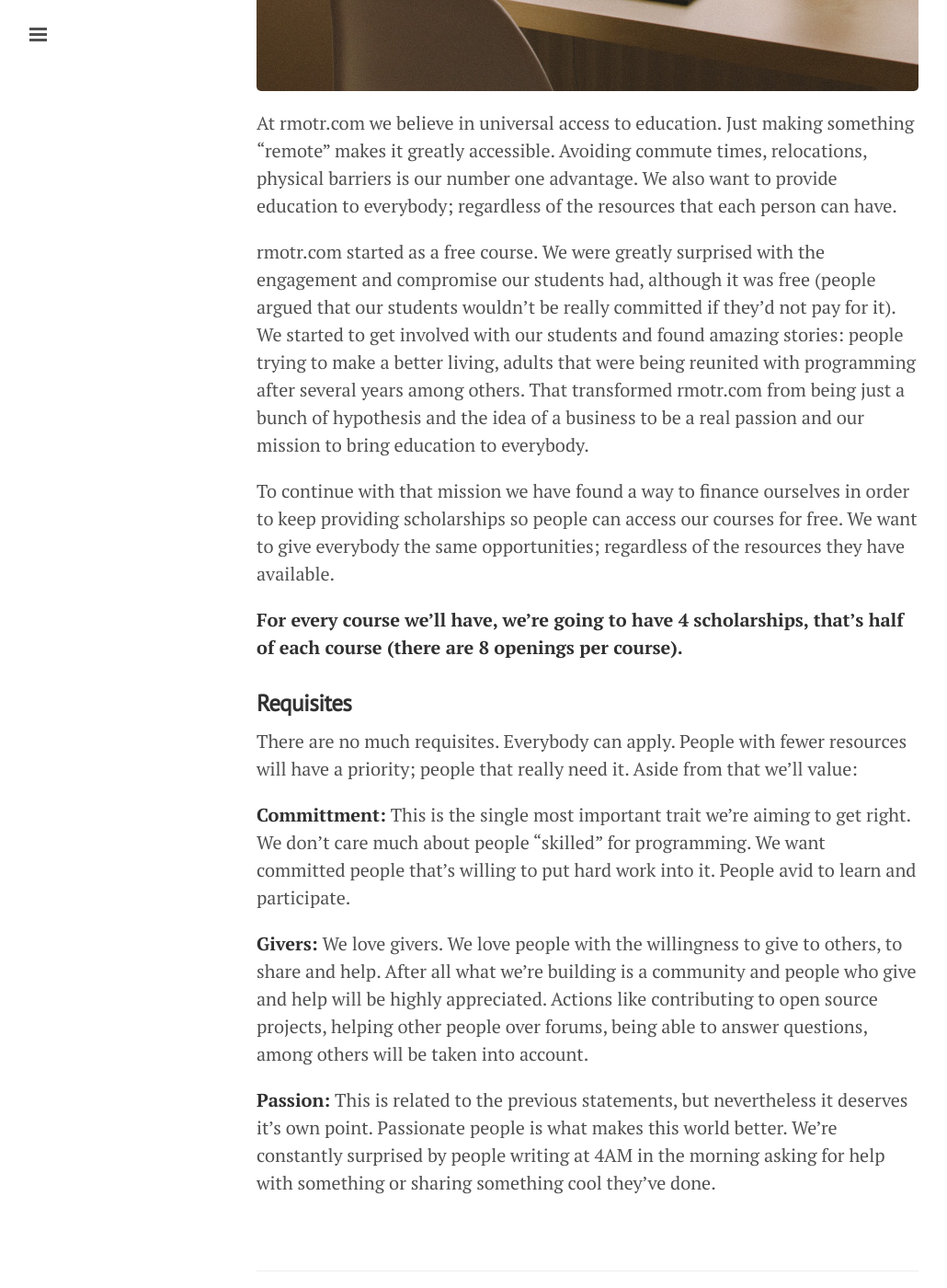
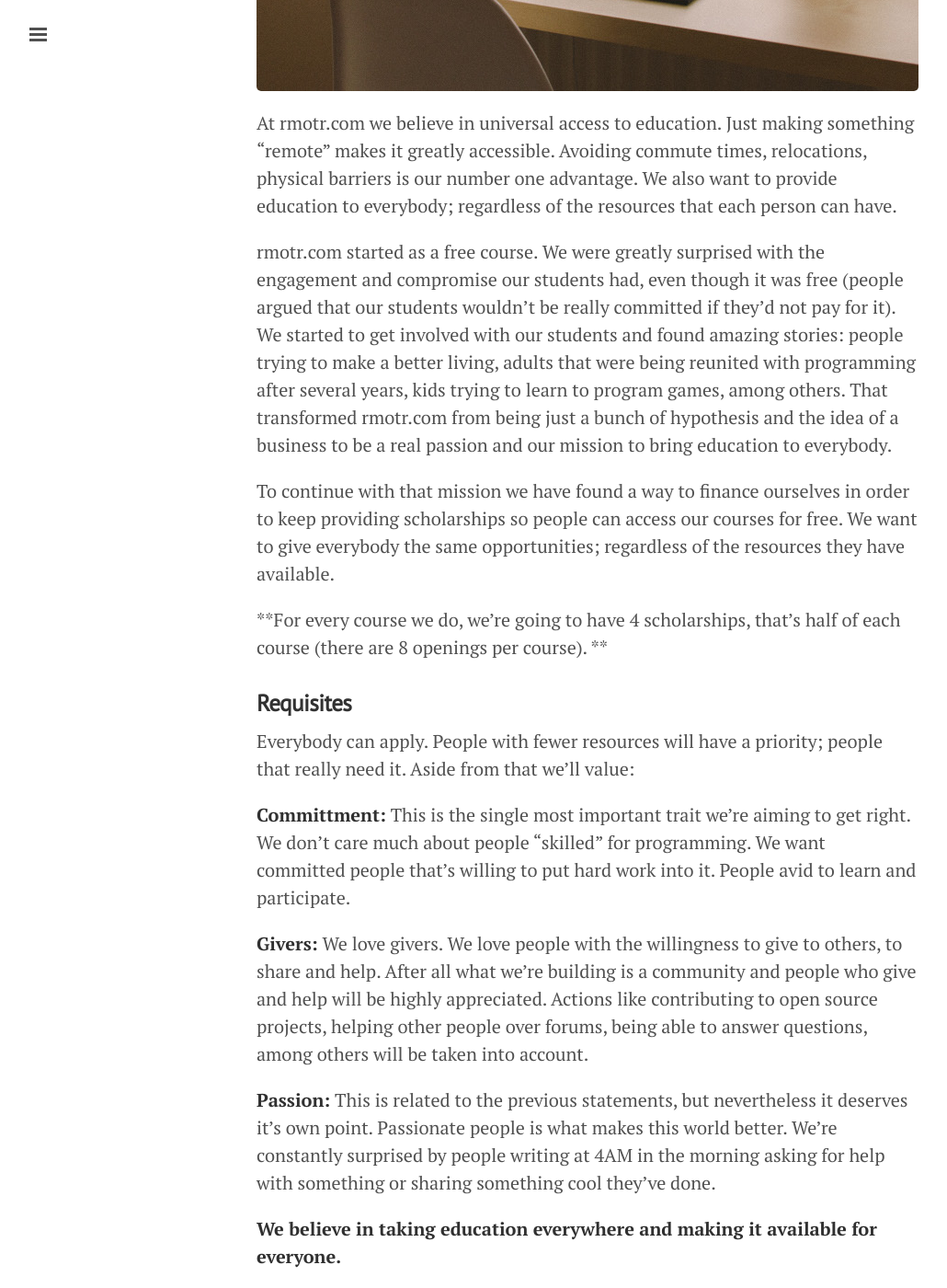
Before and after one commit to mcne65/rmotr.github.io, a Jekyll site: the page built from _posts/2015-03-29-new-scholarship-model.md, in a window 1280 px wide and 1400 px high, scrolled down 610 px. Shown: the whole window at 92% size, without its empty margins (1-1031 px from the left). Built offline with Jekyll 4.4.1, drawn with Linux system fonts in a browser that asks for light colours; Markdown is read by kramdown in place of the engine named in the settings; some of the changed text lies outside the part shown.

Commit message:
Finished scholarships post

```diff
--- a/_posts/2015-03-29-new-scholarship-model.md
+++ b/_posts/2015-03-29-new-scholarship-model.md
@@ -13,18 +12,28 @@
 
 At rmotr.com we believe in universal access to education. Just making something "remote" makes it greatly accessible. Avoiding commute times, relocations, physical barriers is our number one advantage. We also want to provide education to everybody; regardless of the resources that each person can have.
 
-rmotr.com started as a free course. We were greatly surprised with the engagement and compromise our students had, although it was free (people argued that our students wouldn't be really committed if they'd not pay for it). We started to get involved with our students and found amazing stories: people trying to make a better living, adults that were being reunited with programming after several years among others. That transformed rmotr.com from being just a bunch of hypothesis and the idea of a business to be a real passion and our mission to bring education to everybody.
+rmotr.com started as a free course. We were greatly surprised with the engagement and compromise our students had, even though it was free (people argued that our students wouldn't be really committed if they'd not pay for it). We started to get involved with our students and found amazing stories: people trying to make a better living, adults that were being reunited with programming after several years, kids trying to learn to program games, among others. That transformed rmotr.com from being just a bunch of hypothesis and the idea of a business to be a real passion and our mission to bring education to everybody.
 
 To continue with that mission we have found a way to finance ourselves in order to keep providing scholarships so people can access our courses for free. We want to give everybody the same opportunities; regardless of the resources they have available.
 
-**For every course we'll have, we're going to have 4 scholarships, that's half of each course (there are 8 openings per course).**
+**For every course we do, we're going to have 4 scholarships, that's half of each course (there are 8 openings per course). **
 
 ### Requisites
 
-There are no much requisites. Everybody can apply. People with fewer resources will have a priority; people that really need it. Aside from that we'll value:
+Everybody can apply. People with fewer resources will have a priority; people that really need it. Aside from that we'll value:
 
 **Committment:** This is the single most important trait we're aiming to get right. We don't care much about people "skilled" for programming. We want committed people that's willing to put hard work into it. People avid to learn and participate.
 
 **Givers:** We love givers. We love people with the willingness to give to others, to share and help. After all what we're building is a community and people who give and help will be highly appreciated. Actions like contributing to open source projects, helping other people over forums, being able to answer questions, among others will be taken into account.
 
 **Passion:** This is related to the previous statements, but nevertheless it deserves it's own point. Passionate people is what makes this world better. We're constantly surprised by people writing at 4AM in the morning asking for help with something or sharing something cool they've done.
+
+**We believe in taking education everywhere and making it available for everyone.**
+
+If you're interested in apply to our scholarships please keep an eye for our upcoming course on our profiles:
+
+* **Twitter:** [https://twitter.com/rmotr_com](https://twitter.com/rmotr_com)
+
+* **Facebook:** [https://www.facebook.com/rmotr](https://www.facebook.com/rmotr)
+
+or write us at _questions@rmotr.com_.
```
Also changed, not shown: other parts of _posts/2015-03-29-new-scholarship-model.md (+0 -1 lines).
